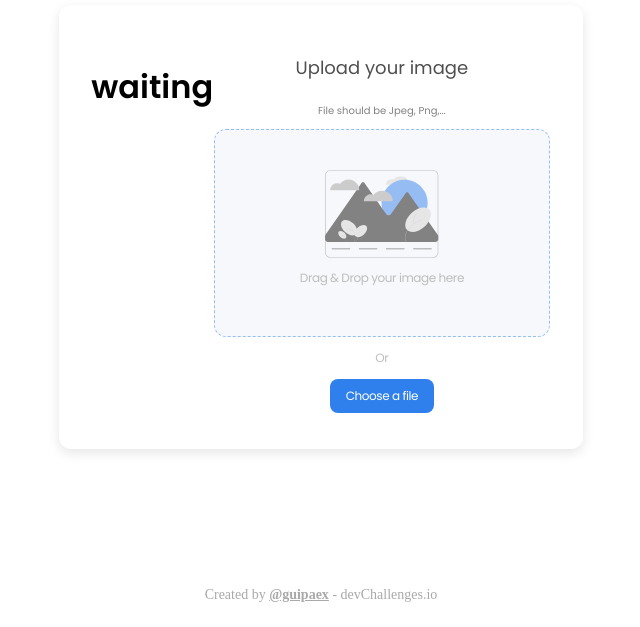
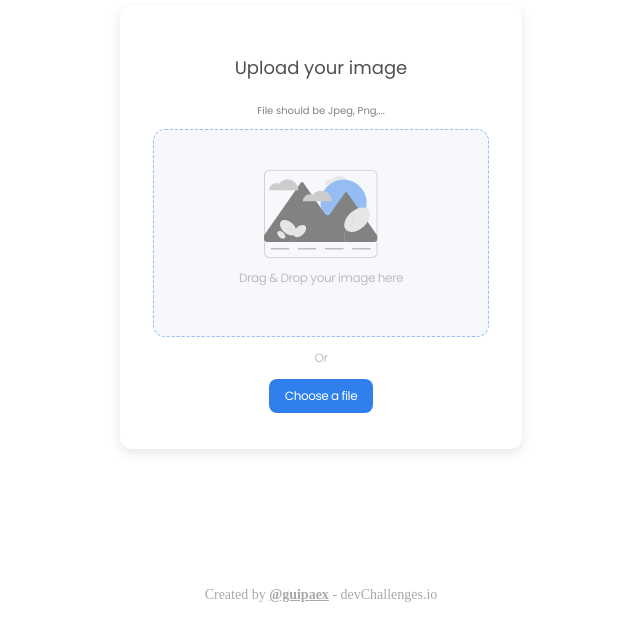
Before and after one commit to guipaex/uPloader, a React (Create React App) app: page / in a window 1280 px wide. Shown: the part 173-800 px from the top of the page, without its empty margins (319-959 px from the left). Built offline with nearby package versions, Linux system fonts and the light colour scheme.

Commit message:
refactor: type refactor

```diff
--- a/src/App.tsx
+++ b/src/App.tsx
@@ -3,39 +3,18 @@ import Footer from "./components/Footer";
 import Loading from "./components/Loading";
 import Share from "./components/Share";
 import Uploader from "./components/Uploader";
-import { useState, useEffect, useContext } from "react";
+import { useContext } from "react";
 import { StatusContext } from "./context";
 
 export default function App() {
-  const [data, setData] = useState("");
-  const [, setURL] = useState("");
-  //const [status, setStatus] = useState("waiting");
-
-  const getURL = (childdata: string) => {
-    setData(childdata);
-  };
-
-  // useEffect(() => {
-  //   setURL(data);
-  //   if (data) {
-  //     setStatus("loading");
-  //     setTimeout(() => {
-  //       setStatus("done");
-  //     }, 1500);
-  //   } else {
-  //     setStatus("waiting");
-  //   }
-  // }, [data]);
-
-  const { status } = useContext(StatusContext);
+  const { img } = useContext(StatusContext);
 
   return (
     <>
       <div className={styles.App}>
-        <h1>{status?.stat}</h1>
-        {status.stat === "waiting" && <Uploader />}
-        {status.stat === "loading" && <Loading />}
-        {status.stat === "uploaded" && <Share data={status.url} />}
+        {img.state === "Waiting" && <Uploader />}
+        {img.state === "Uploading" && <Loading />}
+        {img.state === "Uploaded" && <Share url={img.url} />}
       </div>
       <Footer />
     </>
--- a/src/components/Share/index.tsx
+++ b/src/components/Share/index.tsx
@@ -3,12 +3,11 @@ import { MdCheckCircle } from "react-icons/md";
 import { useState } from "react";
 import SnackBar from "../SnackBar";
 
-interface ShareProps {
-  data: string;
-}
+type Link = {
+  url: string;
+};
 
-export default function Share({ data }: ShareProps) {
-  const [url] = useState<string>(data ? data : "https://www.euax.com.br/wp-content/uploads/2019/10/Teste.png");
+export default function Share(link: Link) {
   const [snackView, setSnackView] = useState(false);
   function copyLink(link: string) {
     navigator.clipboard.writeText(link);
@@ -24,13 +23,13 @@ export default function Share({ data }: ShareProps) {
         <MdCheckCircle className={styles.container__icon} />
         Upload Succesfully!
       </h1>
-      <img src={url} className={styles.preview} alt='Uploaded'></img>
+      <img src={link.url} className={styles.preview} alt='Uploaded'></img>
       <SnackBar status={snackView}>
         Link copied to clipboard!
         <MdCheckCircle />
       </SnackBar>
-      <div className={styles.imgLink} onClick={() => copyLink(url)}>
-        <p className={styles.imgLink__link}>{url}</p>
+      <div className={styles.imgLink} onClick={() => copyLink(link.url)}>
+        <p className={styles.imgLink__link}>{link.url}</p>
         <button className={styles.imgLink__btn}>Copy link</button>
       </div>
     </div>
--- a/src/components/Uploader/index.tsx
+++ b/src/components/Uploader/index.tsx
@@ -1,34 +1,35 @@
 import styles from "./Uploader.module.scss";
 import { useDropzone } from "react-dropzone";
 import Axios from "axios";
-import React, { useCallback, useState, useContext } from "react";
+import React, { useCallback, useContext } from "react";
 import { ReactComponent as ImageSample } from "../../assets/image.svg";
 import { StatusContext } from "../../context";
 
 export default function Uploader() {
-  const [image, setImage] = useState<string>("");
-  const { status, handleStatus } = useContext(StatusContext);
-  let teste: string;
+  const { handleStatus } = useContext(StatusContext);
+
+  let imgStatus, imgURL: string;
 
   const imgUpload = async (file: File) => {
     const formData = new FormData();
     formData.append("file", file);
     formData.append("upload_preset", "guipaex");
-    let data: string = "";
+    let url: string = "";
 
     await Axios.post("https://api.cloudinary.com/v1_1/guipaex/image/upload", formData).then((response) => {
-      data = response.data["secure_url"];
-      status.url = data;
-      teste = "uploaded";
-      handleStatus({ stat: teste, url: status.url });
+      url = response.data["secure_url"];
+      imgURL = url;
+      imgStatus = "Uploaded";
+      handleStatus({ state: imgStatus, url: imgURL });
     });
-    return data;
   };
 
   const imgSubmit = async (file: File) => {
     try {
-      handleStatus({ stat: "loading", url: "" });
-      setImage(await imgUpload(file));
+      imgStatus = "Uploading";
+      imgURL = "";
+      handleStatus({ state: imgStatus, url: "" });
+      await imgUpload(file);
     } catch (error) {
       console.error(error);
     }
@@ -59,17 +60,9 @@ export default function Uploader() {
             <div className={styles.dragActive__background}></div>
           </div>
         ) : (
-          <div>
-            {image ? (
-              <div>
-                <img src={image} className={styles.container__preview} alt={image} />
-              </div>
-            ) : (
-              <div className={styles.dropContainer__dropArea}>
-                <ImageSample className={styles.dropContainer__img} />
-                <h2 className={styles.dropContainer__txt}>Drag & Drop your image here</h2>
-              </div>
-            )}
+          <div className={styles.dropContainer__dropArea}>
+            <ImageSample className={styles.dropContainer__img} />
+            <h2 className={styles.dropContainer__txt}>Drag & Drop your image here</h2>
           </div>
         )}
       </div>
@@ -77,7 +70,7 @@ export default function Uploader() {
       <label htmlFor='input-btn' className={styles.uploadButton}>
         Choose a file
       </label>
-      <input id='input-btn' {...getInputProps()} type='file' hidden />
+      <input id='input-btn' {...getInputProps} type='file' hidden />
     </div>
   );
 }
--- a/src/context/index.tsx
+++ b/src/context/index.tsx
@@ -1,28 +1,32 @@
 import { createContext, useState } from "react";
 
 export type ImageProps = {
-  stat: string;
+  state: string;
   url: string;
 };
 
 type StatusContextProps = {
-  status: ImageProps;
-  handleStatus: (image: ImageProps) => void;
+  img: ImageProps;
+  handleStatus: (img: ImageProps) => void;
+};
+
+const INITIAL_VALUE: ImageProps = {
+  state: "Waiting",
+  url: "null",
 };
 
 const StatusContext = createContext<StatusContextProps>({} as StatusContextProps);
 
 const StatusProvider = ({ children }: { children: React.ReactNode }) => {
-  const [status, setStatus] = useState<ImageProps>({ stat: "waiting", url: "null" });
+  const [img, setIMG] = useState<ImageProps>(INITIAL_VALUE);
 
-  const handleStatus = (image: ImageProps) => {
-    setStatus(image);
-    console.log(image);
-  };
+  function handleStatus(image: ImageProps) {
+    setIMG(image);
+  }
   return (
     <StatusContext.Provider
       value={{
-        status,
+        img,
         handleStatus,
       }}
     >
--- a/src/index.tsx
+++ b/src/index.tsx
@@ -4,6 +4,7 @@ import App from "./App";
 import { StatusProvider } from "./context";
 
 const root = ReactDOM.createRoot(document.getElementById("root") as HTMLElement);
+console.log(StatusProvider);
 root.render(
   <React.StrictMode>
     <StatusProvider>
```
